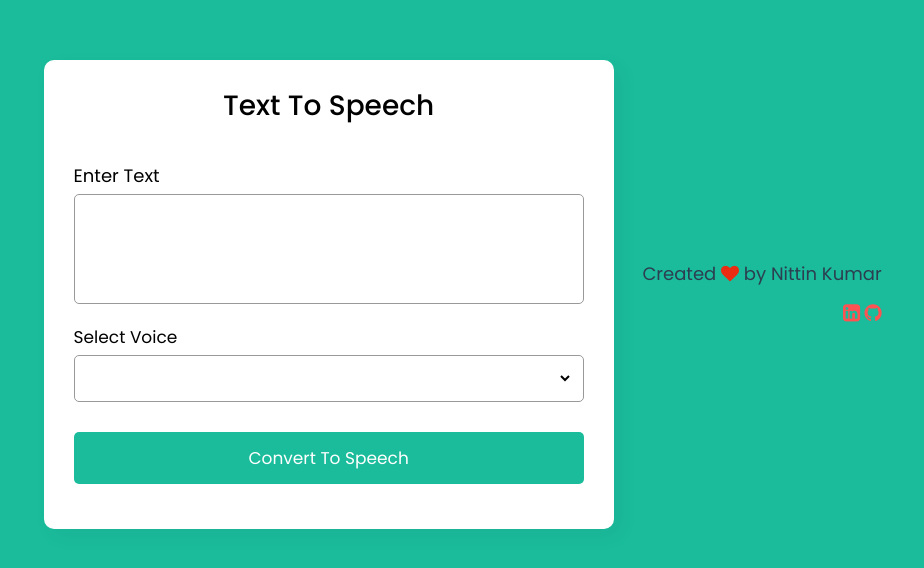
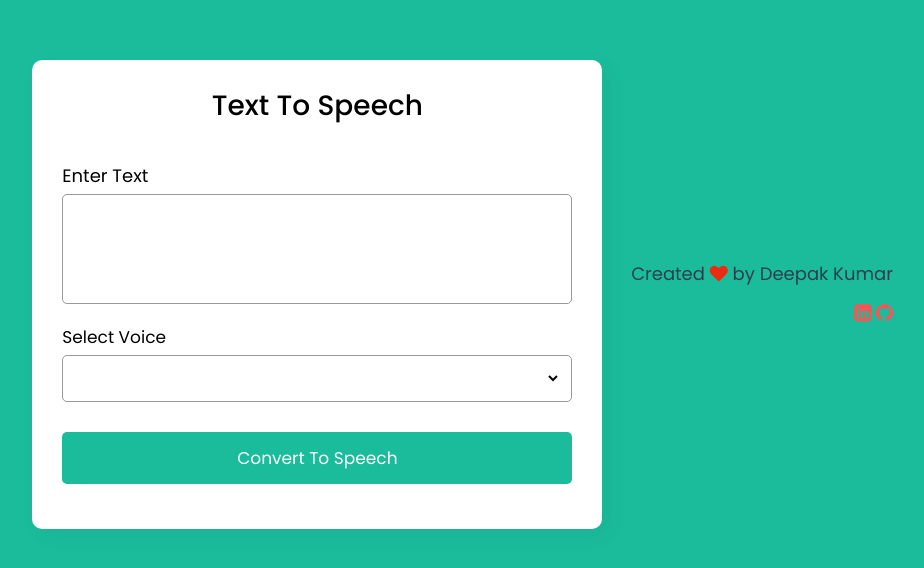
Before and after one commit to B20191/Text-to-Speech.github.io, a plain HTML site: page index.html in a window 1280 px wide. Shown: the part 106-674 px from the top of the page, without its empty margins (163-1087 px from the left). Drawn offline with Linux system fonts and the light colour scheme.

Commit message:
Update index.html

```diff
--- a/index.html
+++ b/index.html
@@ -7,7 +7,7 @@
   <link rel="preconnect" href="https://fonts.googleapis.com" />
   <link rel="preconnect" href="https://fonts.gstatic.com" crossorigin />
   <link href="https://fonts.googleapis.com/css2?family=Roboto:wght@300;400&display=swap" rel="stylesheet" />
-    <title>Text To Speech in JavaScript | CodingNepal</title>
+    <title>Text To Speech in JavaScript </title>
     <link rel="stylesheet" href="style.css">
     <meta name="viewport" content="width=device-width, initial-scale=1.0">
   </head>
@@ -29,12 +29,12 @@
       </form>
     </div>
     <footer class="footer">
-        <p>Created  <i class="fa fa-heart"></i> by Nittin Kumar</p>
+        <p>Created  <i class="fa fa-heart"></i> by Deepak Kumar</p>
         <p>
           <a href="https://in.linkedin.com/in/deepak-kumar-173a13207" target="_blank" class="link">
             <i class="fa fa-linkedin-square" aria-hidden="true"></i>
           </a>
-          <a href="https://github.com/dharshakch97" target="_blank" class="link">
+          <a href="https://github.com/B20191" target="_blank" class="link">
             <i class="fa fa-github" aria-hidden="true"></i>
           </a>
         </p>
```
